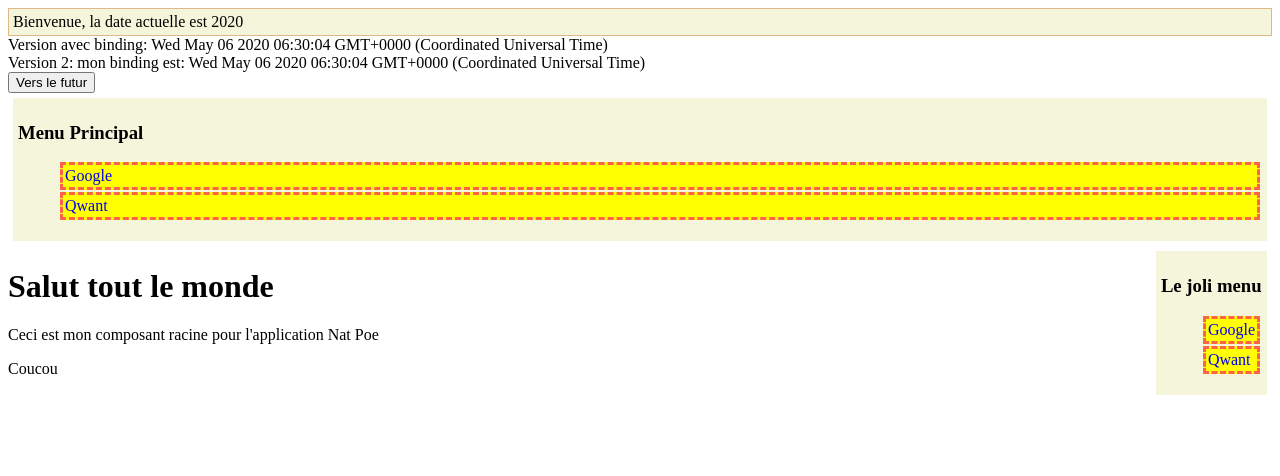
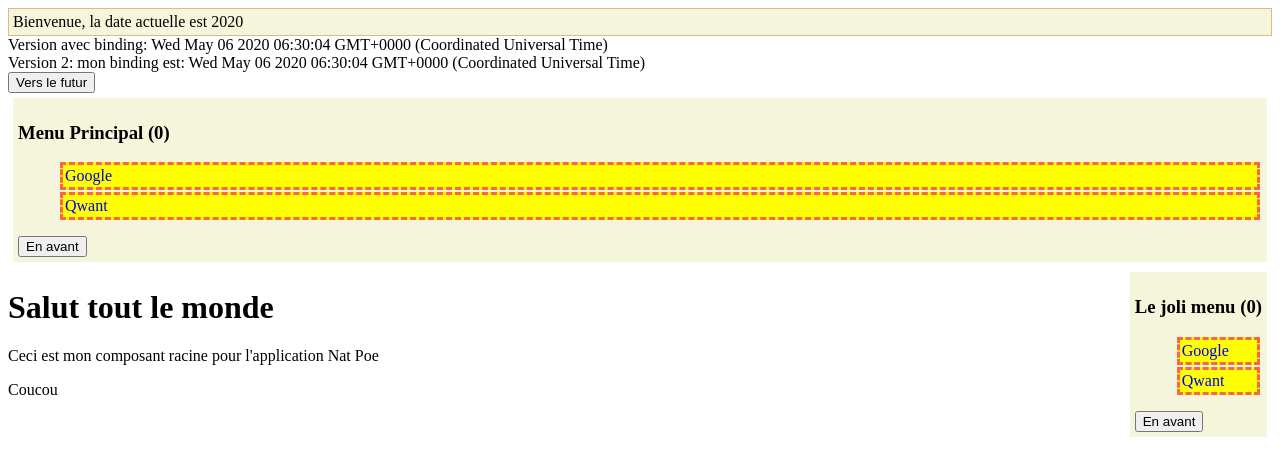
Before and after one commit to actifred/ns-poe-app, an Angular app: page / in a window 1280 px wide. Shown: the top 476 px of the page. Built offline with nearby package versions, Linux system fonts and the light colour scheme.

Commit message:
Ecoute des events avec parametres

```diff
--- a/src/app/entete/entete.component.html
+++ b/src/app/entete/entete.component.html
@@ -1,6 +1,6 @@
 <div class="entete">Bienvenue, la date actuelle est <span>{{ afficheAnnee() }}</span></div>
 <div>Version avec binding: <span [textContent]="afficheDate()"></span></div>
 <div>Version 2: <span textContent="mon binding est: {{ afficheDate() }}"></span></div>
-<button (click)="augmenteAnnee()">Vers le futur</button>
+<button (click)="augmenteAnnee(1)">Vers le futur</button>
 
-<nat-menu titre="Menu Principal"></nat-menu>
+<nat-menu titre="Menu Principal" (avancementEvent)="augmenteAnnee($event)"></nat-menu>
--- a/src/app/entete/entete.component.ts
+++ b/src/app/entete/entete.component.ts
@@ -16,7 +16,8 @@ export class EnteteComponent {
         return this.annee;
     }
 
-    public augmenteAnnee() {
-        this.annee++;
+    public augmenteAnnee(valeur) {
+        console.log(valeur);
+        this.annee += valeur;
     }
 }
--- a/src/app/menu/menu.component.html
+++ b/src/app/menu/menu.component.html
@@ -1,5 +1,5 @@
 <nav>
-    <h3>{{ myTitle }}</h3>
+    <h3>{{ myTitle }} ({{ compteur }})</h3>
 <ul>
     <li>
         <a href="https://google.com">Google</a>
@@ -8,4 +8,5 @@
         <a href="https://qwant.com">Qwant</a>
     </li>
 </ul>
+<button (click)="avancer($event)">En avant</button>
 </nav>
--- a/src/app/menu/menu.component.ts
+++ b/src/app/menu/menu.component.ts
@@ -1,4 +1,4 @@
-import { Component, Input } from "@angular/core";
+import { Component, Input, Output, EventEmitter } from "@angular/core";
 
 @Component({
     selector: 'nat-menu',
@@ -7,4 +7,14 @@ import { Component, Input } from "@angular/core";
 })
 export class MenuComponent {
     @Input('titre') myTitle = "Mon menu";
+
+    public compteur = 0;
+
+    @Output() avancementEvent = new EventEmitter();
+
+    public avancer(detailEvenement) {
+        console.log('Clic reçu', detailEvenement);
+        this.compteur++;
+        this.avancementEvent.emit(this.compteur);
+    }
 }
```
